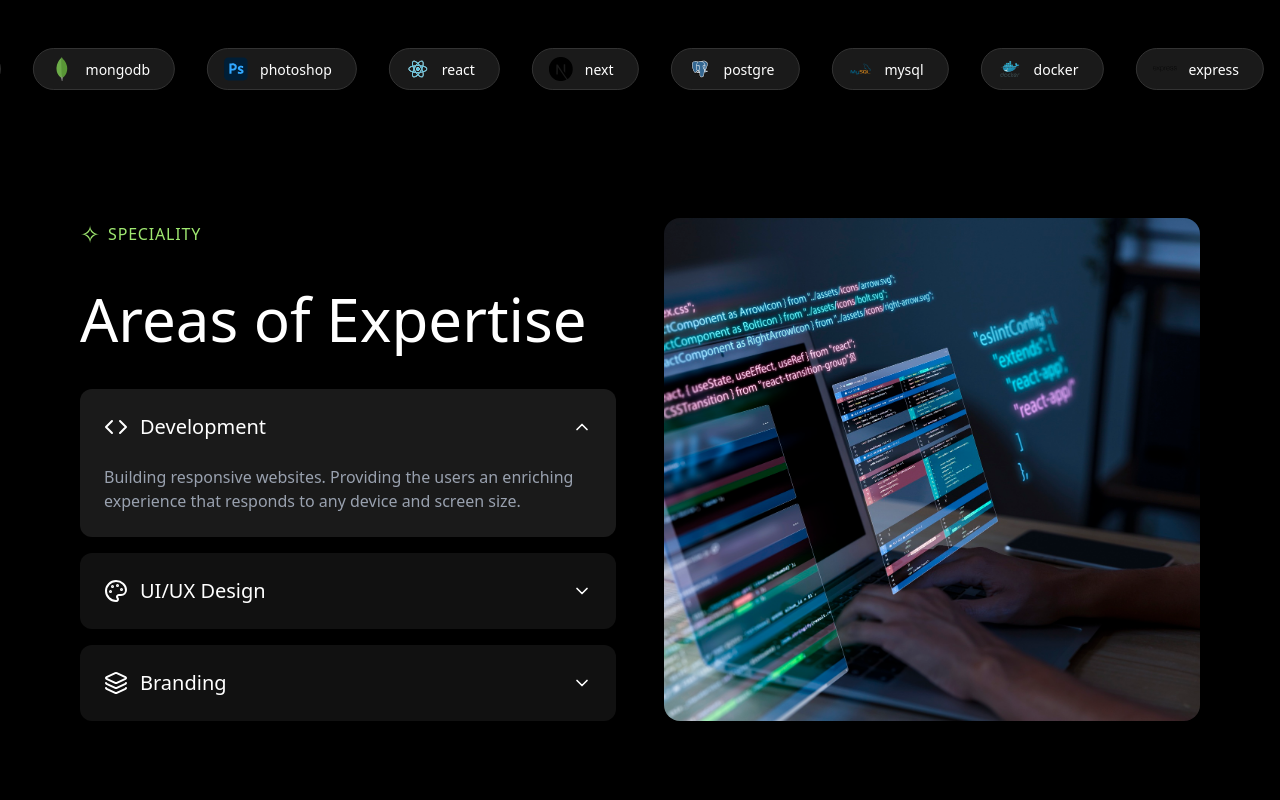
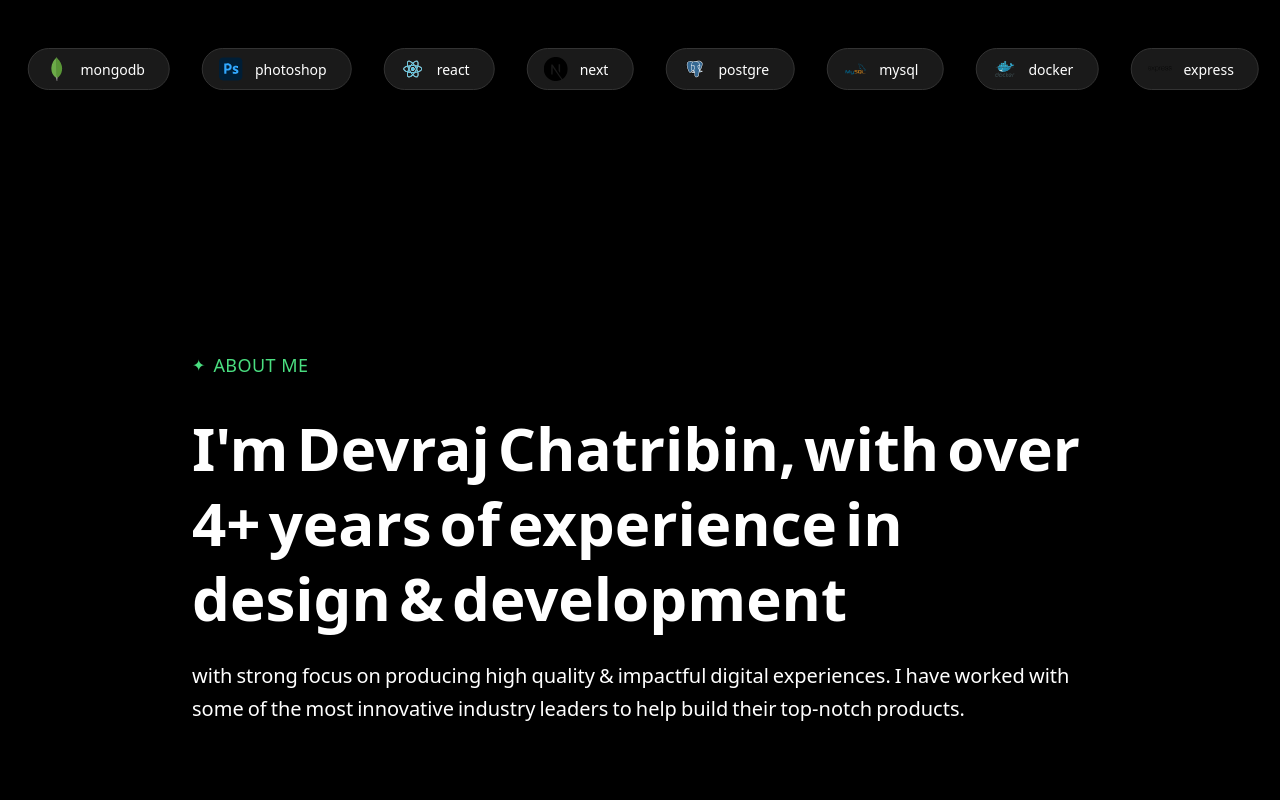
Before and after one commit to akram-999/akram-ahil, a Next.js app in the folder akram-ahil-portfolio/: page / in a window 1280 px wide. Shown: the part 800-1600 px from the top of the page. Built offline with nearby package versions, Linux system fonts and the light colour scheme.

Commit message:
about v1

```diff
--- a/akram-ahil-portfolio/src/app/page.jsx
+++ b/akram-ahil-portfolio/src/app/page.jsx
@@ -1,3 +1,4 @@
+import About from "@/components/About/About";
 import Available from "@/components/available/Available";
 import Hero from "@/components/Hero/Hero";
 
@@ -11,6 +12,7 @@ export default function Home() {
 
    <Hero/>
    <Skils/>
+   <About/>
    <Services/>
    <TestimonialsSectionDemo/>
    <Available />
--- /dev/null
+++ b/akram-ahil-portfolio/src/components/About/About.jsx
@@ -0,0 +1,93 @@
+'use client';
+
+import { motion, useScroll, useTransform } from 'framer-motion';
+import { useRef } from 'react';
+
+const About = () => {
+  const sectionRef = useRef(null);
+  const { scrollYProgress } = useScroll({
+    target: sectionRef,
+    offset: ["start end", "end start"]
+  });
+
+  // Create word animation variants
+  const wordVariants = {
+    hidden: {
+      opacity: 0.3,
+      color: "#4a4a4a",
+      y: 20
+    },
+    visible: {
+      opacity: 1,
+      color: "#ffffff",
+      y: 0
+    }
+  };
+
+  return (
+    <section ref={sectionRef} className="min-h-screen bg-black text-white flex flex-col justify-center px-4 md:px-8 lg:px-16">
+      <div className="max-w-4xl mx-auto">
+        <motion.div
+          initial={{ opacity: 0 }}
+          whileInView={{ opacity: 1 }}
+          transition={{ duration: 0.5 }}
+          viewport={{ once: true }}
+          className="flex items-center gap-2 mb-8"
+        >
+          <span className="text-[#4ADE80]">✦</span>
+          <h2 className="text-[#4ADE80] text-lg font-medium tracking-wide">
+            ABOUT ME
+          </h2>
+        </motion.div>
+
+        <div className="overflow-hidden">
+          <motion.h1
+            className="text-4xl md:text-5xl lg:text-6xl font-bold leading-tight"
+          >
+            {["I'm", "Devraj", "Chatribin,", "with", "over", "4+", "years", "of", "experience", "in", "design", "&", "development"].map((word, i) => (
+              <motion.span
+                key={i}
+                className="inline-block mr-2 text-gray-500"
+                variants={wordVariants}
+                initial="hidden"
+                whileInView="visible"
+                transition={{
+                  duration: 0.4,
+                  delay: i * 0.05,
+                  ease: "easeOut"
+                }}
+                viewport={{ once: true, amount: 0.6 }}
+              >
+                {word}
+              </motion.span>
+            ))}
+          </motion.h1>
+        </div>
+
+        <div className="overflow-hidden mt-6">
+          <motion.p className="text-lg md:text-xl leading-relaxed">
+            {["with", "strong", "focus", "on", "producing", "high", "quality", "&", "impactful", "digital", "experiences.", "I", "have", "worked", "with", "some", "of", "the", "most", "innovative", "industry", "leaders", "to", "help", "build", "their", "top-notch", "products."].map((word, i) => (
+              <motion.span
+                key={i}
+                className="inline-block mr-1 text-gray-500"
+                variants={wordVariants}
+                initial="hidden"
+                whileInView="visible"
+                transition={{
+                  duration: 0.5,
+                  delay: 0.3 + (i * 0.03),
+                  ease: "easeOut"
+                }}
+                viewport={{ once: true, amount: 0.4 }}
+              >
+                {word}
+              </motion.span>
+            ))}
+          </motion.p>
+        </div>
+      </div>
+    </section>
+  );
+};
+
+export default About;
--- a/akram-ahil-portfolio/src/components/Hero/Hero.jsx
+++ b/akram-ahil-portfolio/src/components/Hero/Hero.jsx
@@ -32,7 +32,7 @@ export default function Hero() {
             <h1 className="text-white space-y-2">
 
               <span className="flex text-7xl font-light ">
-                <span className="block px-1 font-light">A</span>
+
                 <span className="text-[#9FE870]">creative developer</span>
               </span>
               <span className="block text-7xl font-light">& digital designer</span>
```
Also changed, not shown: 1 other file (tests, documents, lock files or other folders).
